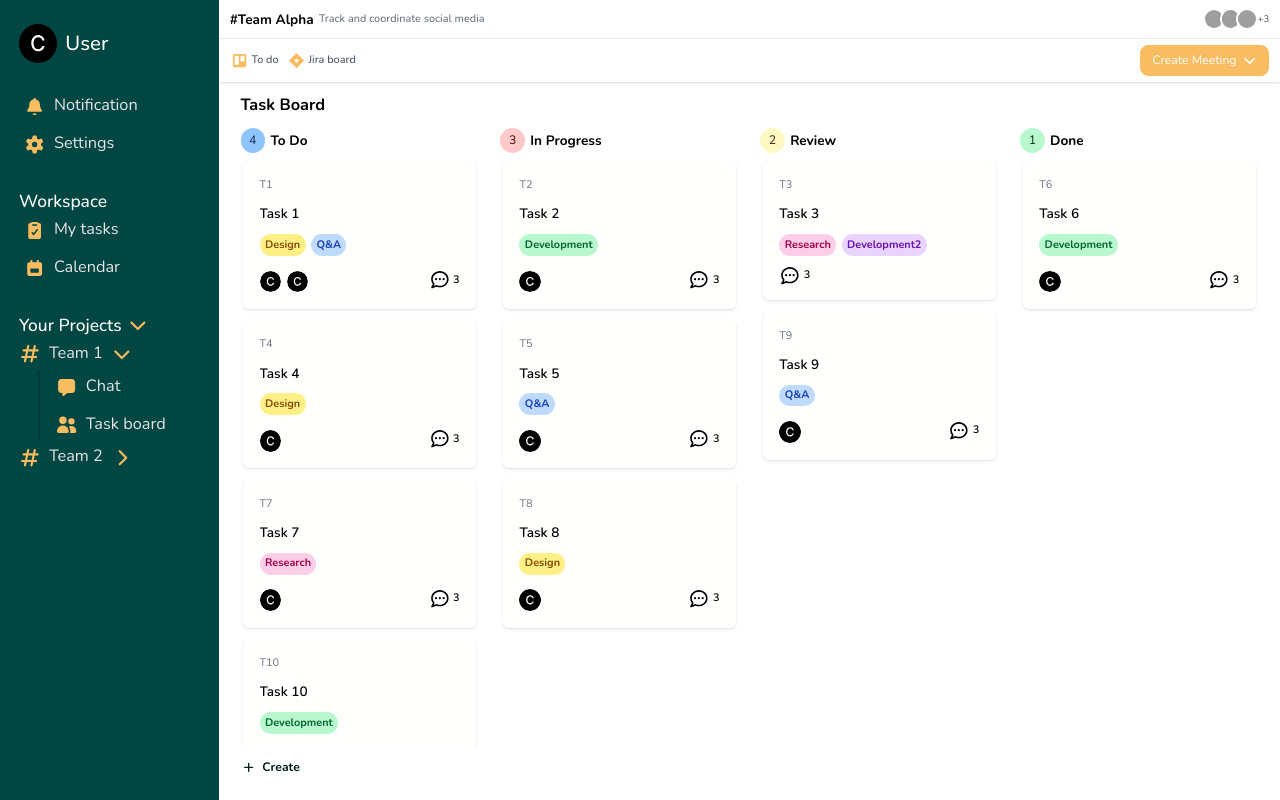
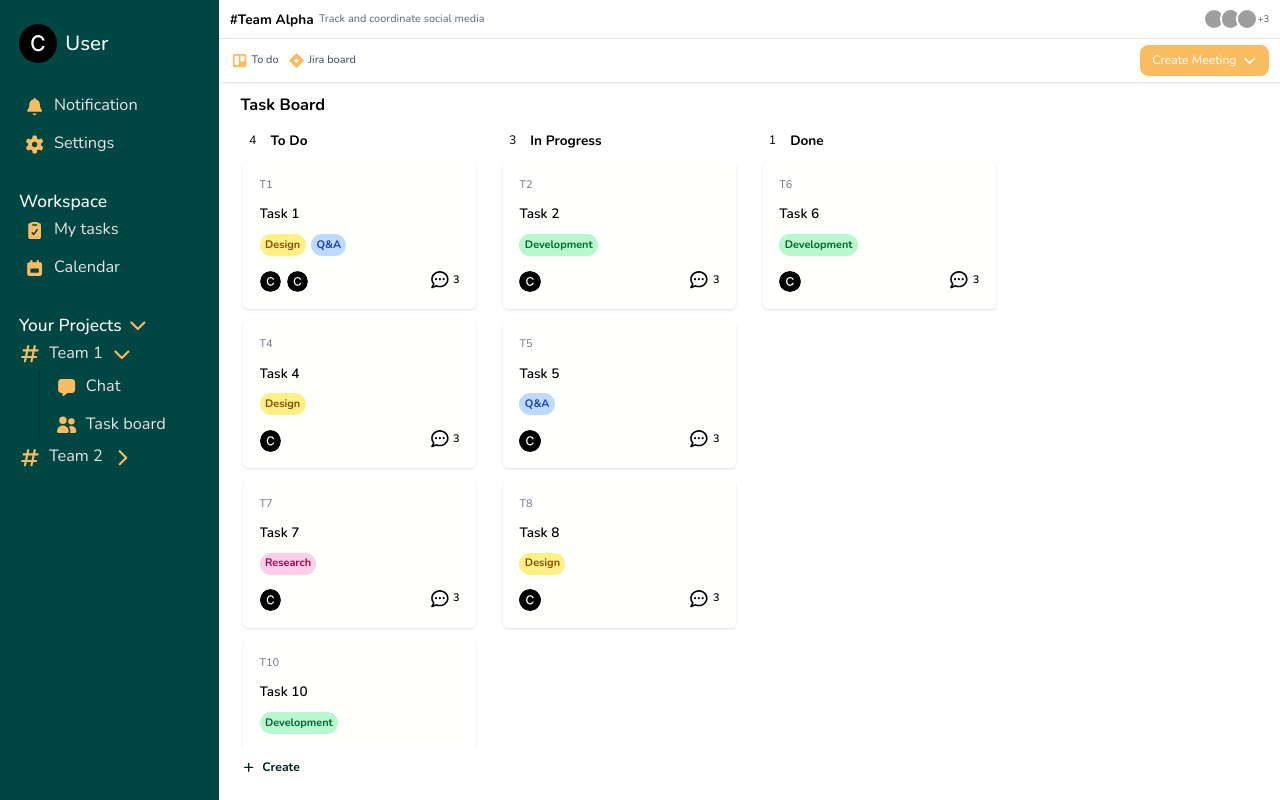
Before and after one commit to KhanhDo2604/workspace_project, a React (Vite) app: page /task-board in a window 1280 px wide. Built offline with nearby package versions, Linux system fonts and the light colour scheme; grey boxes are pictures that could not be loaded.

Commit message:
Team task management (in progress):  add task adding dialog, drag and drop tasks

```diff
--- a/package.json
+++ b/package.json
@@ -10,6 +10,7 @@
     "preview": "vite preview"
   },
   "dependencies": {
+    "@dnd-kit/core": "^6.3.1",
     "@fortawesome/fontawesome-svg-core": "^7.0.0",
     "@fortawesome/free-brands-svg-icons": "^7.0.0",
     "@fortawesome/free-regular-svg-icons": "^7.0.0",
--- a/src/components/ChatEditor/index.jsx
+++ b/src/components/ChatEditor/index.jsx
@@ -37,7 +37,7 @@ export default function ChatEditor({ placeholder, value, onChange, onSend, showO
                     className="w-full resize-none border-none outline-none px-3 py-2 text-lg"
                 />
                 <Button variant="primary" className="rounded-full w-10 h-10" onClick={onSend}>
-                    <FontAwesomeIcon icon={assets.icon.send} size="sm" />
+                    <FontAwesomeIcon icon={assets.icon.send} size="sm" className="text-headline" />
                 </Button>
             </div>
 
--- a/src/components/layout/DefaultLayout/index.jsx
+++ b/src/components/layout/DefaultLayout/index.jsx
@@ -1,3 +1,4 @@
+import AddScheduleDialog from '../../../pages/Chat/AddScheduleDialog';
 import { dialogActions } from '../../../store/slices/DialogSlice';
 import NotificationDialog from '../../Notification';
 import SettingDialog from '../../SettingDialog';
@@ -7,6 +8,8 @@ import { useDispatch, useSelector } from 'react-redux';
 function DefaultLayout({ children }) {
     const isOpenSetting = useSelector((state) => state.dialog.openSetting);
     const isOpenNotification = useSelector((state) => state.dialog.openNotification);
+    const isOpenAddScheduleDialog = useSelector((state) => state.dialog.openAddScheduleDialog);
+
     const dispatch = useDispatch();
 
     return (
@@ -16,7 +19,7 @@ function DefaultLayout({ children }) {
                 <div className="size-full relative overflow-hidden">
                     {children}
 
-                    {(isOpenSetting || isOpenNotification) && (
+                    {(isOpenSetting || isOpenNotification || isOpenAddScheduleDialog) && (
                         <div
                             onClick={() => dispatch(dialogActions.closeAllDialogs())}
                             className="absolute top-0 left-0 size-full bg-black/20 z-40"
@@ -34,6 +37,16 @@ function DefaultLayout({ children }) {
                             <NotificationDialog />
                         </div>
                     )}
+
+                    {isOpenAddScheduleDialog && (
+                        <div className="absolute inset-0 z-50">
+                            <div className="absolute inset-0 bg-black/30" />
+
+                            <div className="absolute top-1/2 left-1/2 transform -translate-x-1/2 -translate-y-1/2 z-50">
+                                <AddScheduleDialog />
+                            </div>
+                        </div>
+                    )}
                 </div>
             </div>
         </div>
--- a/src/constants/icon.js
+++ b/src/constants/icon.js
@@ -3,6 +3,7 @@ import lock from '../assets/icons/lock.svg';
 import userTemp from '../assets/icons/user_temp.svg';
 import meetingEnd from '../assets/icons/meeting_end.svg';
 import whiteBoard from '../assets/icons/whiteboard.svg';
+import enter from '../assets/icons/enter.svg';
 
 import login_bg from '../assets/images/login_bg.svg';
 
@@ -27,6 +28,8 @@ import {
     faPaperPlane,
     faPlus,
     faMagnifyingGlass,
+    faCheck,
+    faUser,
 } from '@fortawesome/free-solid-svg-icons';
 import { faJira, faTrello } from '@fortawesome/free-brands-svg-icons';
 import { faEnvelope, faClock, faCalendarDays, faCommentDots } from '@fortawesome/free-regular-svg-icons';
@@ -62,6 +65,9 @@ const icon = {
     comment: faCommentDots,
     add: faPlus,
     search: faMagnifyingGlass,
+    check: faCheck,
+    user: faUser,
+    enter: enter,
 };
 
 const image = {
--- /dev/null
+++ b/src/pages/TaskBoard/Column.jsx
@@ -0,0 +1,34 @@
+import { useDroppable } from '@dnd-kit/core';
+import TaskCard from './TaskCard';
+
+function Column({ column, tasks }) {
+    const { setNodeRef } = useDroppable({
+        id: column.id,
+    });
+    let colorClass = '';
+
+    if (tasks.color === 'blue') colorClass = 'bg-blue-300 text-blue-950';
+    else if (tasks.color === 'red') colorClass = 'bg-red-200 text-red-950';
+    else if (tasks.color === 'orange') colorClass = 'bg-yellow-100 text-yellow-950';
+    else if (tasks.color === 'green') colorClass = 'bg-green-200 text-green-950';
+
+    return (
+        <div className="flex-1 min-h-0 overflow-y-auto">
+            <div className="flex items-center mb-2">
+                <div className={`rounded-full ${colorClass} size-9 text-lg mr-2 flex justify-center items-center`}>
+                    <p className="leading-0">{tasks.filter((task) => task.status === column.id).length}</p>
+                </div>
+                <h2 className="text-xl font-bold">{column.title}</h2>
+            </div>
+            <div ref={setNodeRef} className="flex-1 min-h-0 overflow-y-auto flex flex-col gap-4 p-1">
+                {tasks
+                    .filter((task) => task.status === column.id)
+                    .map((e) => (
+                        <TaskCard key={e.id} task={e} />
+                    ))}
+            </div>
+        </div>
+    );
+}
+
+export default Column;
--- a/src/pages/TaskBoard/TaskCard.jsx
+++ b/src/pages/TaskBoard/TaskCard.jsx
@@ -1,16 +1,33 @@
+import { useDraggable } from '@dnd-kit/core';
 import { FontAwesomeIcon } from '@fortawesome/react-fontawesome';
 import { typeColorMap } from '../../constants/color';
 import assets from '../../constants/icon';
 
-function TaskCard({ id, title, assignees, types }) {
+function TaskCard({ task }) {
+    const { attributes, listeners, setNodeRef, transform } = useDraggable({
+        id: task.id,
+    });
+
+    const style = transform
+        ? {
+              transform: `translate(${transform.x}px, ${transform.y}px)`,
+          }
+        : undefined;
+
     return (
-        <div className="bg-headline p-6 rounded-lg shadow-sm w-full">
-            <p className="text-gray-500 text-base">{id}</p>
+        <div
+            ref={setNodeRef}
+            {...listeners}
+            {...attributes}
+            style={style}
+            className="cursor-grab bg-headline p-6 rounded-lg shadow-sm w-full hover:shadow-md"
+        >
+            <p className="text-gray-500 text-base">{task.id}</p>
 
-            <h1 className="text-xl font-semibold line-clamp-1 text-ellipsis overflow-hidden mt-4">{title}</h1>
+            <h1 className="text-xl font-semibold line-clamp-1 text-ellipsis overflow-hidden mt-4">{task.title}</h1>
 
             <div className="my-4 gap-2 flex flex-wrap">
-                {types.map((type, index) => (
+                {task.types.map((type, index) => (
                     <span
                         key={index}
                         className={`px-2 py-1 text-base rounded-full font-bold ${
@@ -23,9 +40,9 @@ function TaskCard({ id, title, assignees, types }) {
             </div>
 
             <div className="flex justify-between">
-                {assignees && assignees.length > 0 && (
+                {task.assignees && task.assignees.length > 0 && (
                     <div>
-                        {assignees.map((assignee, index) => (
+                        {task.assignees.map((assignee, index) => (
                             <img
                                 key={index}
                                 src={assignee.avatar || assets.image.userTemp}
--- a/src/pages/TaskBoard/index.jsx
+++ b/src/pages/TaskBoard/index.jsx
@@ -1,11 +1,14 @@
 import { FontAwesomeIcon } from '@fortawesome/react-fontawesome';
+import { useState } from 'react';
+import { DndContext } from '@dnd-kit/core';
+
 import Button from '../../components/Button';
 import assets from '../../constants/icon';
 import TaskCard from './TaskCard';
 import ProjectHeader from '../../components/ProjectHeader';
+import Column from './Column';
 
-function TaskBoardPage() {
-    const tasks = [
+const INITIAL_TASKS = [
     {
         id: 'T1',
         title: 'Task 1',
@@ -87,6 +90,34 @@ function TaskBoardPage() {
     teamMembers: [{ avatar: '/user1.jpg' }, { avatar: '/user2.jpg' }, { avatar: '/user3.jpg' }],
 };
 
+const COLUMNS = [
+    { id: 'todo', title: 'To Do' },
+    { id: 'in-progress', title: 'In Progress' },
+    { id: 'done', title: 'Done' },
+];
+function TaskBoardPage() {
+    const [tasks, setTasks] = useState(INITIAL_TASKS);
+
+    function handleDragEnd(event) {
+        const { active, over } = event;
+
+        if (!over) return;
+
+        const taskId = active.id;
+        const newStatus = over.id;
+
+        setTasks(() =>
+            tasks.map((task) =>
+                task.id === taskId
+                    ? {
+                          ...task,
+                          status: newStatus,
+                      }
+                    : task,
+            ),
+        );
+    }
+
     const TaskList = ({ status, title, color }) => {
         let colorClass = '';
 
@@ -120,11 +151,19 @@ function TaskBoardPage() {
 
             <div className="px-8 py-5 flex-1 flex flex-col min-h-0">
                 <h1 className="text-2xl font-bold">Task Board</h1>
+
                 <div className="grid grid-cols-4 gap-8 flex-1 mt-4 min-h-0">
-                    <TaskList status="todo" title="To Do" color="blue" />
-                    <TaskList status="in-progress" title="In Progress" color="red" />
-                    <TaskList status="review" title="Review" color="orange" />
-                    <TaskList status="done" title="Done" color="green" />
+                    <DndContext onDragEnd={handleDragEnd}>
+                        {COLUMNS.map((column) => {
+                            return (
+                                <Column
+                                    key={column.id}
+                                    column={column}
+                                    tasks={tasks.filter((task) => task.status === column.id)}
+                                />
+                            );
+                        })}
+                    </DndContext>
                 </div>
                 <Button
                     variant="text"
--- a/src/store/slices/DialogSlice.js
+++ b/src/store/slices/DialogSlice.js
@@ -6,6 +6,7 @@ const dialogSlice = createSlice({
         openSetting: false,
         openNotification: false,
         openAddScheduleDialog: false,
+        openTaskCreationDialog: false,
     },
     reducers: {
         toggleSetting: (state) => {
@@ -20,6 +21,7 @@ const dialogSlice = createSlice({
         closeAllDialogs: (state) => {
             state.openSetting = false;
             state.openNotification = false;
+            state.openAddScheduleDialog = false;
         },
         toggleNotification: (state) => {
             state.openNotification = !state.openNotification;
@@ -34,6 +36,12 @@ const dialogSlice = createSlice({
         closeAddScheduleDialog: (state) => {
             state.openAddScheduleDialog = false;
         },
+        openTaskCreationDialog: (state) => {
+            state.openTaskCreationDialog = true;
+        },
+        closeTaskCreationDialog: (state) => {
+            state.openTaskCreationDialog = false;
+        },
     },
 });
 
```
Also changed, not shown: src/pages/Chat/AddScheduleDialog.jsx (+15 -6 lines), src/pages/Chat/index.jsx (+1 -17 lines), src/pages/TaskBoard/TaskCreationDialog.jsx (added, +60 -0 lines), src/pages/TaskBoard/TimeLinePage.jsx (+18 -6 lines), src/assets/icons/enter.svg (added), 1 other file (tests, documents, lock files or other folders). Lines whose indentation alone changed are shown as unchanged.
